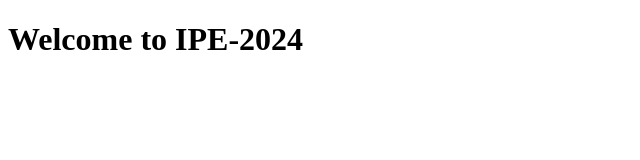
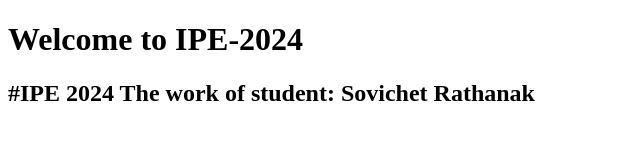
Before and after one commit to Sovichet-Rathanak/midterm-ipe-2024, a plain HTML site: page index.html in a window 1280 px wide. Shown: the whole page, without its empty margins (0-640 px from the left). Drawn offline with Linux system fonts and the light colour scheme.

Commit message:
First Commit

```diff
--- a/index.html
+++ b/index.html
@@ -7,5 +7,7 @@
 </head>
 <body>
     <h1>Welcome to IPE-2024</h1>
+    <h2>#IPE 2024
+        The work of student: Sovichet Rathanak</h2>
 </body>
 </html>
```
Also changed, not shown: 1 other file.
